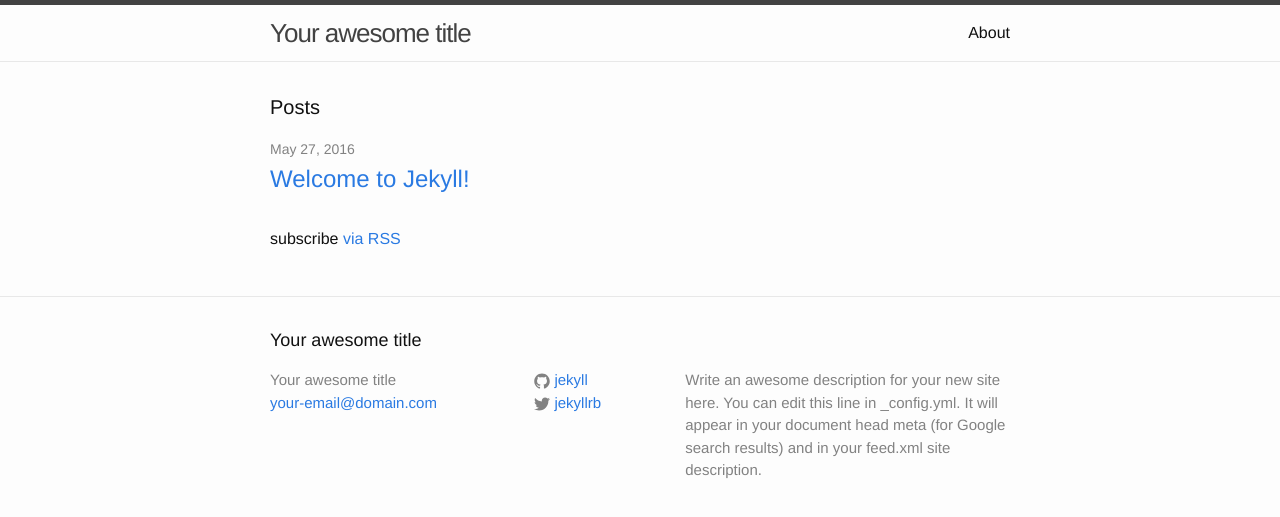
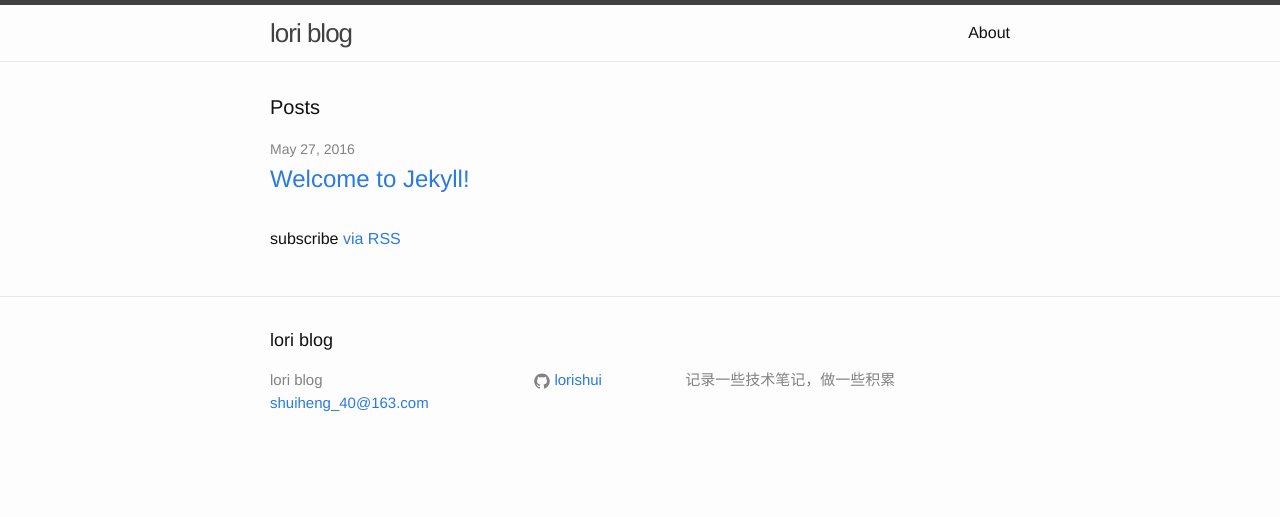
Before and after one commit to lorishui/lorishui.github.io, a Jekyll site: the page built from index.html, in a window 1280 px wide. Shown: the top 517 px of the page. Built offline with Jekyll 4.4.1, drawn with Linux system fonts in a browser that asks for light colours.

```diff
--- a/Gemfile
+++ b/Gemfile
@@ -1,2 +1,4 @@
 source 'https://rubygems.org'
 gem 'github-pages', group: :jekyll_plugins
+gem 'execjs'
+gem 'therubyracer'
--- a/_config.yml
+++ b/_config.yml
@@ -6,16 +6,13 @@
 # 'jekyll serve'. If you change this file, please restart the server process.
 
 # Site settings
-title: Your awesome title
-email: your-email@domain.com
+title: lori blog
+email: shuiheng_40@163.com
 description: > # this means to ignore newlines until "baseurl:"
-  Write an awesome description for your new site here. You can edit this
-  line in _config.yml. It will appear in your document head meta (for
-  Google search results) and in your feed.xml site description.
+    记录一些技术笔记，做一些积累
 baseurl: "" # the subpath of your site, e.g. /blog
 url: "http://yourdomain.com" # the base hostname & protocol for your site
-twitter_username: jekyllrb
-github_username:  jekyll
-
+github_username:  lorishui
+host: 192.168.0.223
 # Build settings
 markdown: kramdown
```
Also changed, not shown: Gemfile.lock.
